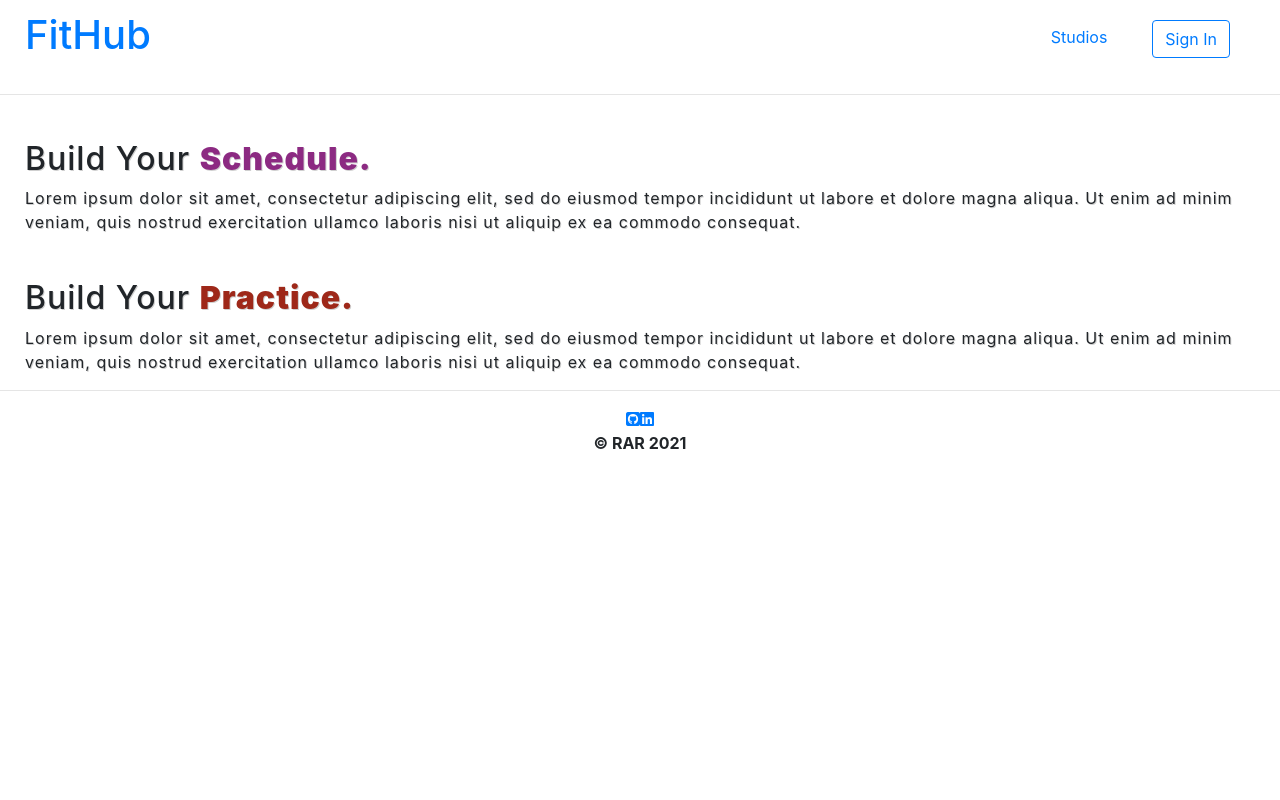
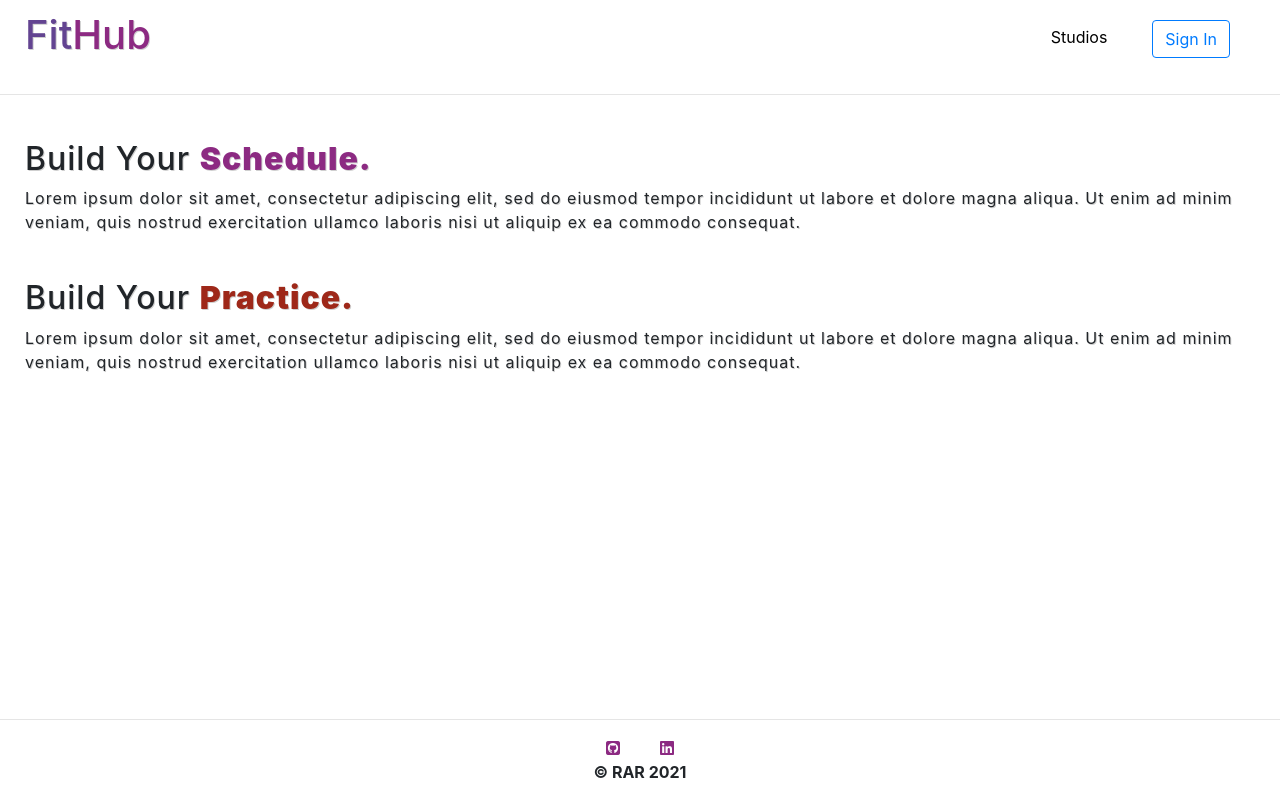
Before and after one commit to rararamberg/fithub, a React (Create React App) app in the folder client/: page / in a window 1280 px wide. Built offline with nearby package versions, Linux system fonts and the light colour scheme.

Commit message:
styling pushed footer to bottom and starting add color

```diff
--- a/client/src/App.css
+++ b/client/src/App.css
@@ -1,4 +1,3 @@
 .App {
   text-align: center;
-  min-height: 100vh;
 }
--- /dev/null
+++ b/client/src/components/Footer.css
@@ -0,0 +1,12 @@
+.footer-div {
+  position: absolute;
+  left:0;
+  right: 0;
+  bottom: 0;
+  width: 100%;
+}
+
+.social-div a{
+  margin: 0 20px;
+  color: #8C2A82;
+}
--- a/client/src/components/Footer.jsx
+++ b/client/src/components/Footer.jsx
@@ -1,8 +1,12 @@
+import './Footer.css'
+
 function Footer() {
   return (
-    <footer>
+    <footer className='footer-div'>
       <hr />
       {/* include linked logos for github and linkedin */}
+      <div className="social-div">
+
         <a href="https://github.com/rararamberg" target="_blank" rel="noreferrer">
           <i className="fab fa-github-square"></i>
         </a>
@@ -13,6 +17,7 @@ function Footer() {
         >
           <i className="fab fa-linkedin"></i>
         </a>
+      </div>
       <p style={{ fontWeight: "bold" }}>© RAR 2021</p>
     </footer>
   );
--- a/client/src/components/Header.css
+++ b/client/src/components/Header.css
@@ -6,9 +6,19 @@
   padding: 5px 25px;
   max-width: 100vw;
 }
+.fithub-header a {
+  text-decoration: none;
+  color: black;
+}
 
 .fithub-header h1 {
   width: fit-content;
+  color: #634491;
+  text-shadow: 1px 1px #cfcfcf;
+}
+
+.fithub-header span {
+  color: #8C2A82;
 }
 
 nav {
--- a/client/src/components/Header.jsx
+++ b/client/src/components/Header.jsx
@@ -35,10 +35,10 @@ function Header(props) {
     <div>
       <header className="fithub-header">
         {currentUser ? (
-          <h1>FitHub</h1>
+          <h1>Fit<span>Hub</span></h1>
         ) : (
           <Link to="/">
-            <h1>FitHub</h1>
+            <h1>Fit<span>Hub</span></h1>
           </Link>
         )}
         <nav>
--- /dev/null
+++ b/client/src/components/Layout.css
@@ -0,0 +1,4 @@
+.layout-div {
+  min-height: 100vh;
+  position: relative;
+}
--- a/client/src/components/Layout.jsx
+++ b/client/src/components/Layout.jsx
@@ -1,11 +1,12 @@
 import Footer from "./Footer";
 import Header from "./Header";
+import './Layout.css'
 
 function Layout(props) {
   const { currentUser, handleLogout, children } = props;
 
   return (
-    <div>
+    <div className="layout-div">
       <Header currentUser={currentUser} handleLogout={handleLogout} />
       {children}
       <Footer />
```
Also changed, not shown: 1 other file (tests, documents, lock files or other folders). Lines whose indentation alone changed are shown as unchanged.
